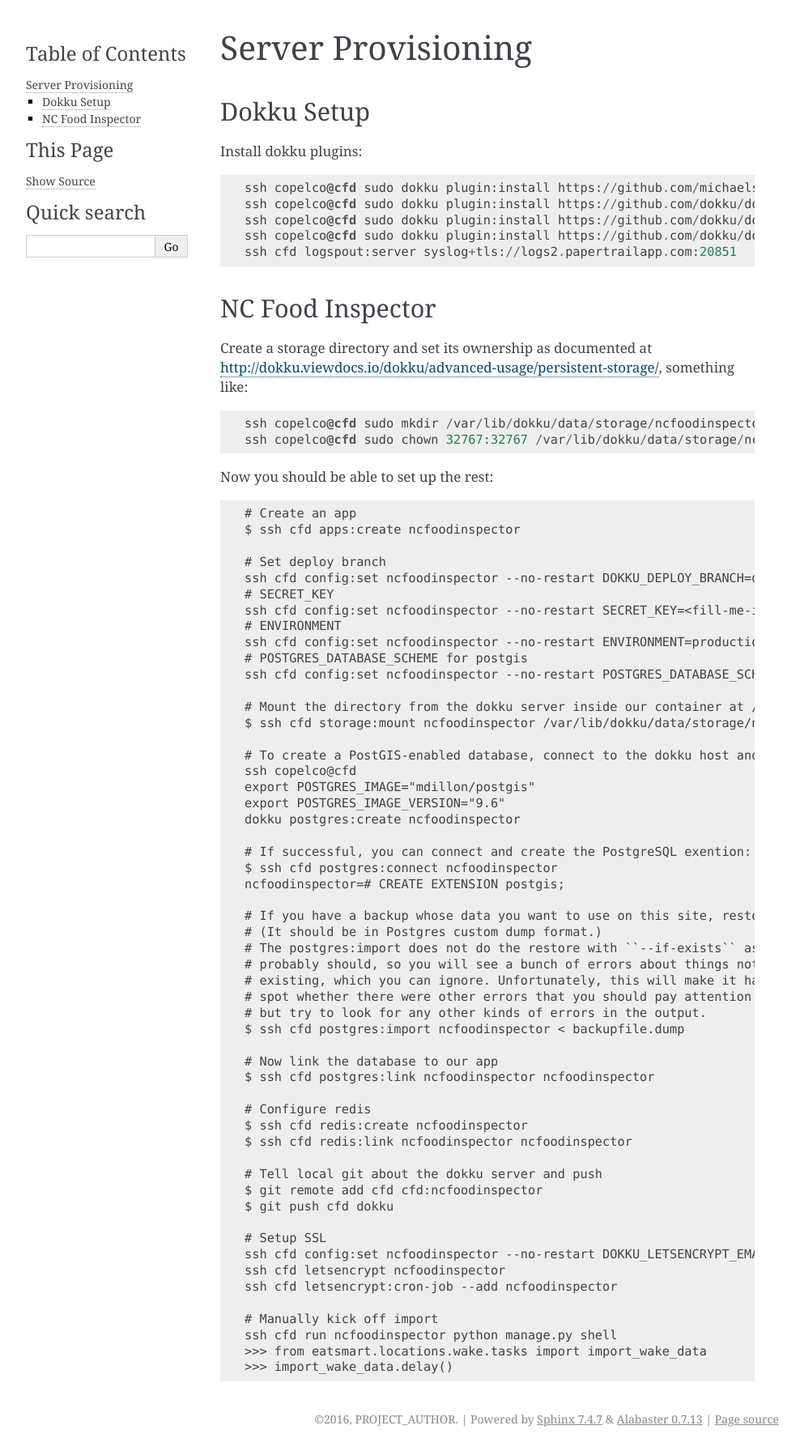
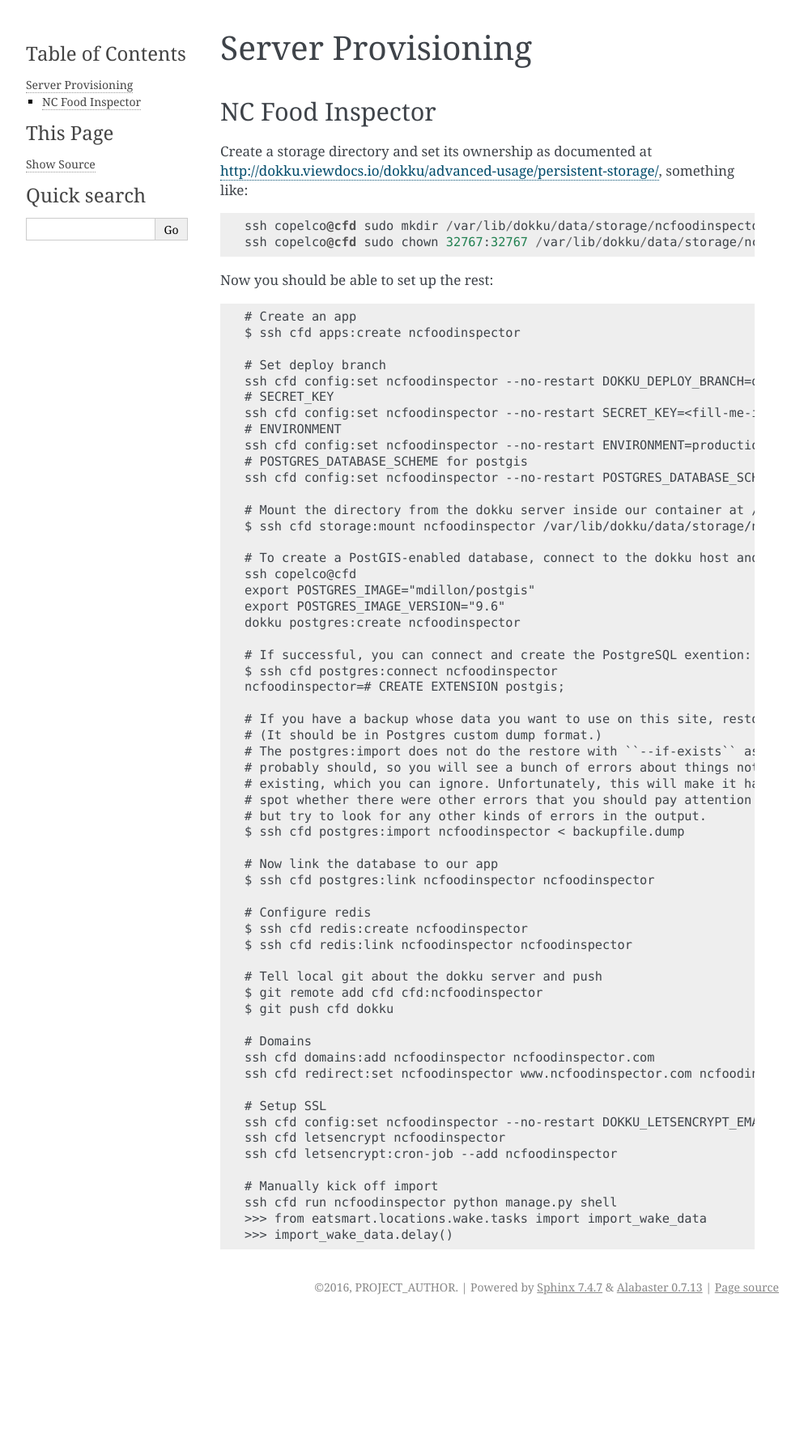
Before and after one commit to codefordurham/food-inspector, a Sphinx documentation site: the page built from docs/provisioning.rst, in a window 1280 px wide. Shown: the whole page at 81% size, without its empty margins (148-1141 px from the left). Built offline with Sphinx 7.4.7, drawn with Linux system fonts in a browser that asks for light colours; pages that are not in the unit, such as notebooks, are missing from menus; after the commit the page ends 1629 px from its top, so only the background shows below that.

Commit message:
add domains to docs

```diff
--- a/docs/provisioning.rst
+++ b/docs/provisioning.rst
@@ -1,17 +1,5 @@
 Server Provisioning
 ========================
-
-
-Dokku Setup
------------
-
-Install dokku plugins::
-
-    ssh copelco@cfd sudo dokku plugin:install https://github.com/michaelshobbs/dokku-logspout.git
-    ssh copelco@cfd sudo dokku plugin:install https://github.com/dokku/dokku-letsencrypt.git
-    ssh copelco@cfd sudo dokku plugin:install https://github.com/dokku/dokku-postgres.git postgres
-    ssh copelco@cfd sudo dokku plugin:install https://github.com/dokku/dokku-redis.git redis
-    ssh cfd logspout:server syslog+tls://logs2.papertrailapp.com:20851
 
 
 NC Food Inspector
@@ -69,6 +57,10 @@
     $ git remote add cfd cfd:ncfoodinspector
     $ git push cfd dokku
 
+    # Domains
+    ssh cfd domains:add ncfoodinspector ncfoodinspector.com
+    ssh cfd redirect:set ncfoodinspector www.ncfoodinspector.com ncfoodinspector.com
+
     # Setup SSL
     ssh cfd config:set ncfoodinspector --no-restart DOKKU_LETSENCRYPT_EMAIL='code-for-durham-team@codeforamerica.org'
     ssh cfd letsencrypt ncfoodinspector
```
